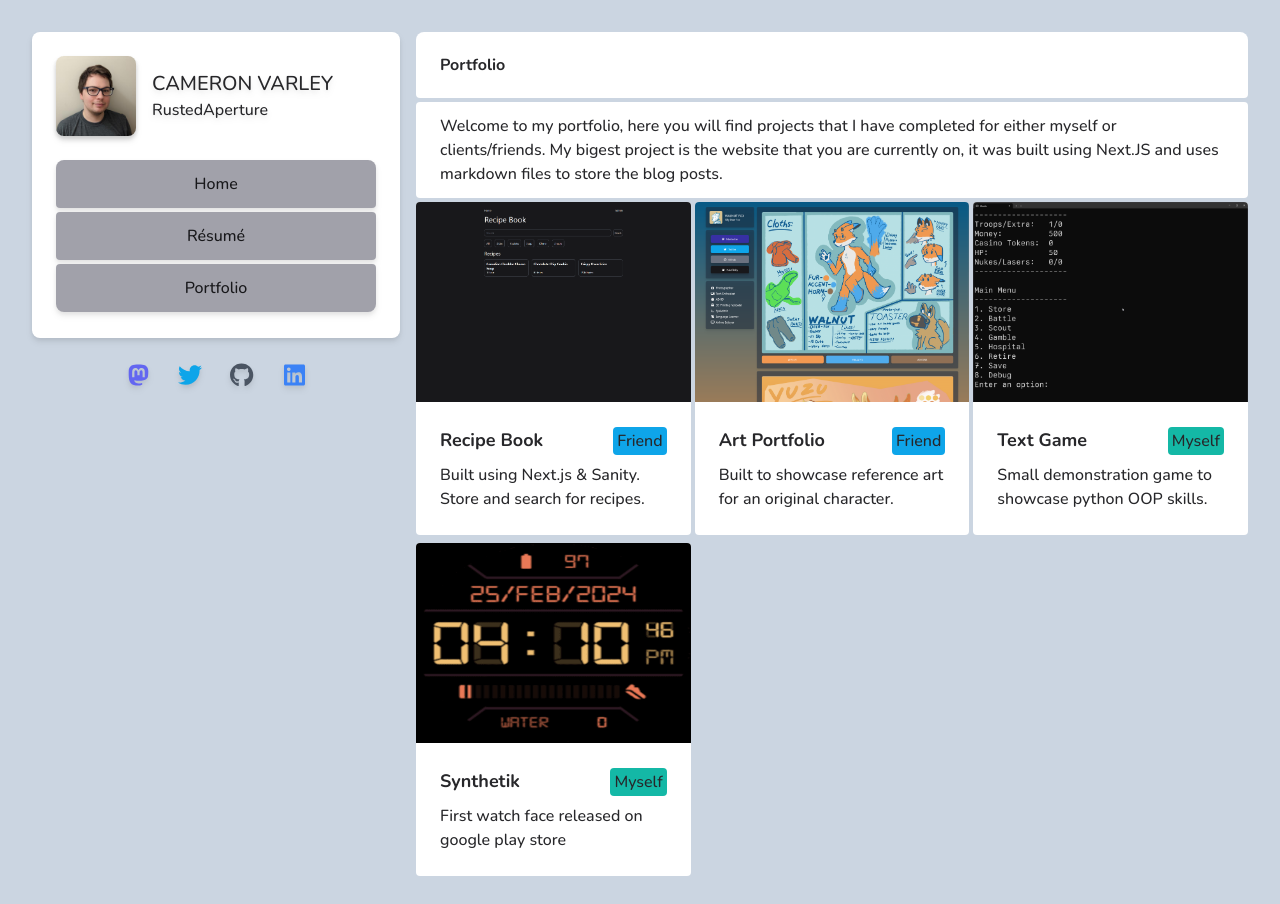
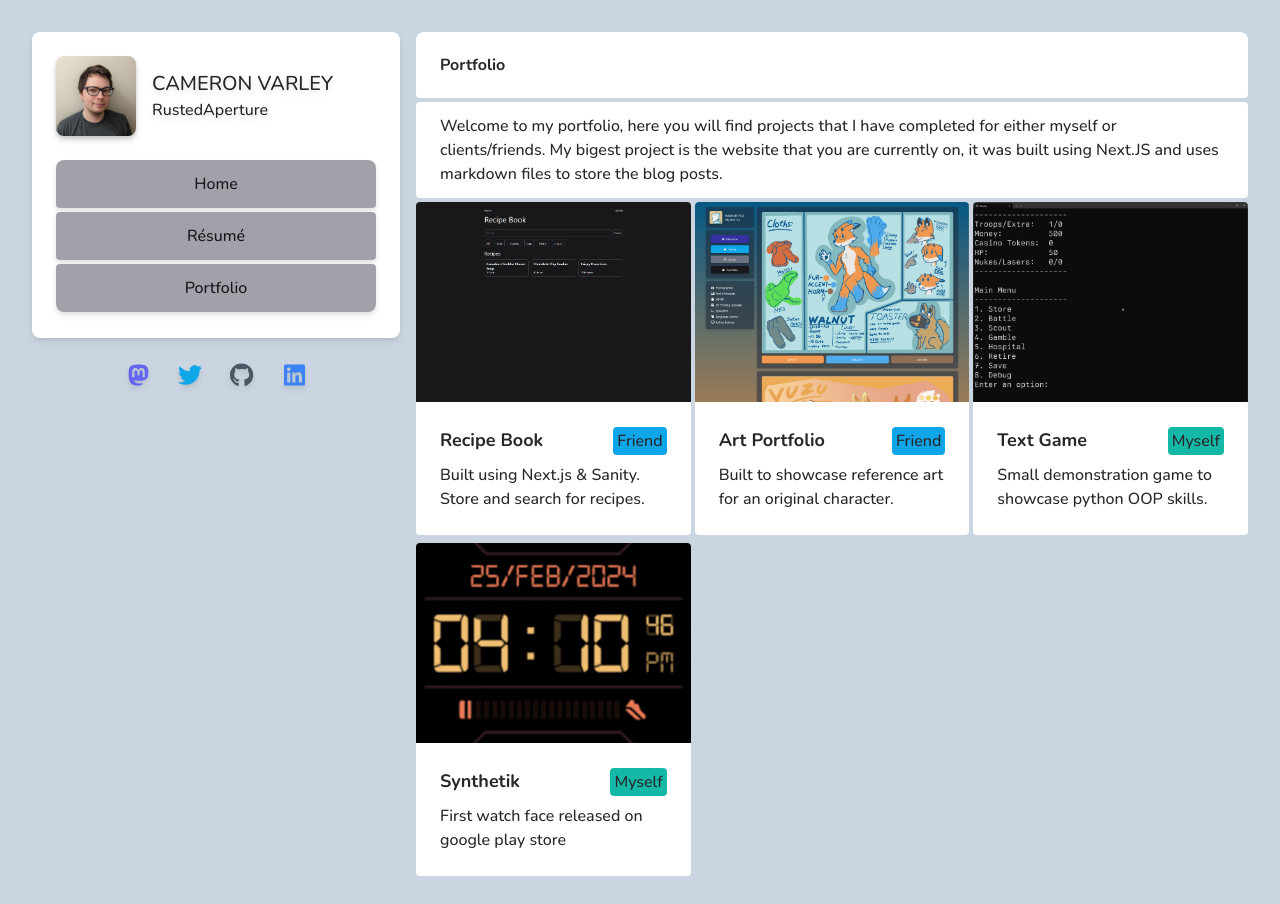
Before and after one commit to RustedAperture/RustedAperture, a Next.js app: page /Portfolio in a window 1280 px wide. Built offline with nearby package versions, Linux system fonts and the light colour scheme.

Commit message:
Update Portfolio.js

```diff
--- a/pages/Portfolio.js
+++ b/pages/Portfolio.js
@@ -61,7 +61,7 @@ export default function Resume() {
           </div>
           <div className="flex flex-col dark:bg-zinc-800 bg-white rounded my-0.5">
             <a href="https://play.google.com/store/apps/details?id=com.walnutfox.retro" target="_blank" rel="noreferrer">
-              <Image className="max-h-[200px] rounded-t object-fit object-top" src={watch}/>
+              <Image className="max-h-[200px] rounded-t object-cover object-center" src={watch}/>
               <div className="p-6">
                 <div className="flex flex-row justify-between items-baseline">
                   <p className="text-lg"><strong>Synthetik</strong></p>
```
